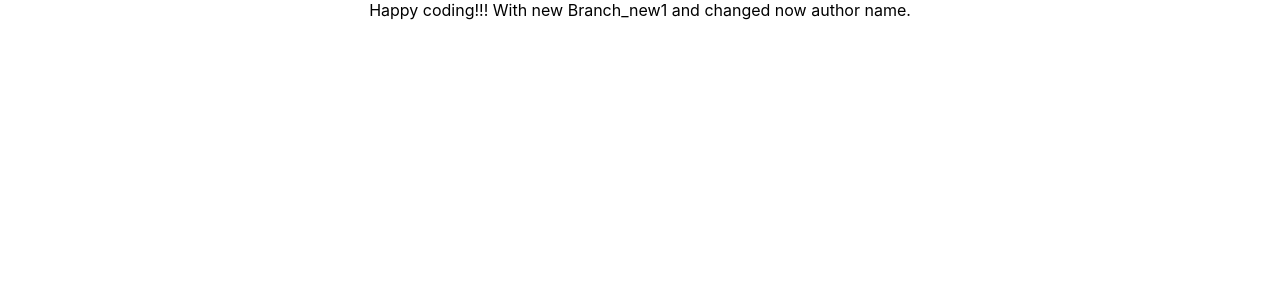
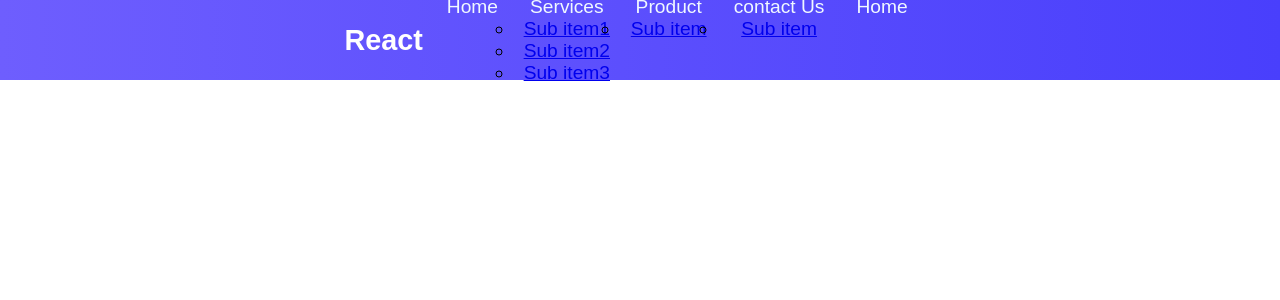
Before and after one commit to AntoXavier8573/my-app-reactjs, a React (Create React App) app: page / in a window 1280 px wide. Shown: the top 300 px of the page. Built offline with nearby package versions, Linux system fonts and the light colour scheme.

Commit message:
Navbar Initial

```diff
--- a/public/index.html
+++ b/public/index.html
@@ -10,6 +10,7 @@
       content="Web site created using create-react-app"
     />
     <link rel="apple-touch-icon" href="%PUBLIC_URL%/logo192.png" />
+    <link rel="stylesheet" href="https://cdnjs.cloudflare.com/ajax/libs/font-awesome/4.7.0/css/font-awesome.min.css">
     <!--
       manifest.json provides metadata used when your web app is installed on a
       user's mobile device or desktop. See https://developers.google.com/web/fundamentals/web-app-manifest/
--- a/src/App.css
+++ b/src/App.css
@@ -1,38 +1,6 @@
-.App {
-  text-align: center;
+* {
+  box-sizing: border-box;
+  margin: 0;
+  padding: 0;
+  font-family: Arial, Helvetica, sans-serif;
 }
-
-.App-logo {
-  height: 40vmin;
-  pointer-events: none;
-}
-
-@media (prefers-reduced-motion: no-preference) {
-  .App-logo {
-    animation: App-logo-spin infinite 20s linear;
-  }
-}
-
-.App-header {
-  background-color: #282c34;
-  min-height: 100vh;
-  display: flex;
-  flex-direction: column;
-  align-items: center;
-  justify-content: center;
-  font-size: calc(10px + 2vmin);
-  color: white;
-}
-
-.App-link {
-  color: #61dafb;
-}
-
-@keyframes App-logo-spin {
-  from {
-    transform: rotate(0deg);
-  }
-  to {
-    transform: rotate(360deg);
-  }
-}
--- a/src/App.js
+++ b/src/App.js
@@ -1,11 +1,10 @@
 import logo from './logo.svg';
 import './App.css';
-
+import Navbar from './Components/Navbar/Navbar.js'
 function App() {
   return (
     <div className="App">
-      Happy coding!!!
-      With new Branch_new1 and changed now author name.
+      <Navbar/>
     </div>
   );
 }
--- /dev/null
+++ b/src/Components/Navbar/Menuitems.js
@@ -0,0 +1,56 @@
+export const MenuItems = [
+   {
+      title: 'Home',
+      url: '#',
+      cName: 'nav-links',
+      subItem: [{
+      }]
+   },
+   {
+      title: 'Services',
+      url: '#',
+      cName: 'nav-links',
+      subItem: [{
+         title: 'Sub item1',
+         url: '#',
+         cName: 'sub-nav-links'
+      },
+      {
+         title: 'Sub item2',
+         url: '#',
+         cName: 'sub-nav-links'
+         },
+         {
+            title: 'Sub item3',
+            url: '#',
+            cName: 'sub-nav-links'
+         }]
+   },
+   {
+      title: 'Product',
+      url: '#',
+      cName: 'nav-links',
+      subItem: [{
+         title: 'Sub item',
+         url: '#',
+         cName: 'sub-nav-links'
+      }]
+   },
+   {
+      title: 'contact Us',
+      url: '#',
+      cName: 'nav-links',
+      subItem: [{
+         title: 'Sub item',
+         url: '#',
+         cName: 'sub-nav-links'
+      }]
+   },
+   {
+      title: 'Home',
+      url: '#',
+      cName: 'nav-links',
+      subItem: [{
+      }]
+   },
+]
--- /dev/null
+++ b/src/Components/Navbar/Navbar.css
@@ -0,0 +1,102 @@
+.NavbarItems {
+   background: linear-gradient(90deg, rgb(110, 94, 254) 0%, rgb(73, 63, 252, 1) 100%);
+   height: 80px;
+   display: flex;
+   justify-content: center;
+   align-items: center;
+   font-size: 1.2rem;
+
+}
+.navbar-logo{
+   color: white;
+   justify-self: start;
+   margin-left: 20px;
+   cursor: pointer;
+}
+
+.nav-menu {
+   display: grid;
+   grid-template-columns: repeat(5, auto);
+   /* grid-gap: 10px; */
+   list-style: none;
+   text-align: center;
+   /* width: 70vw; */
+   justify-content: end;
+   margin-right: 2rem;
+}
+
+.nav-links {
+   color: aliceblue;
+   text-decoration: none;
+   padding: 0.5rem 1rem;
+}
+
+.nav-links:hover {
+   background-color: aqua;
+   border-radius: 4px;
+   transition: all 0.2s ease-out;
+}
+
+.fa-bars {
+   color: wheat;
+}
+
+.nav-link-mobile {
+   display: none;
+}
+
+.menu-icon {
+   display: none;
+}
+
+@media screen and (max-width:500px) {
+   .NavbarItems {
+      position: relative;
+   }
+
+   .nav-menu {
+      display: flex;
+      flex-direction: column;
+      width: 100%;
+      /* height: 500px; */
+      position: absolute;
+      top: 80px;
+      left: -100%;
+      opacity: 1;
+      transition: all 0.5s ease;
+   }
+
+   .nav-menu.active {
+      background: #6668f4;
+      left: 0;
+      opacity: 1;
+      transition: all 0.5s ease;
+      z-index: 1;
+   }
+
+   .nav-links {
+      text-align: center;
+      padding: 1rem;
+      width: 100%;
+      display: table;
+   }
+
+   .nav-links:hover {
+      background-color: #7577fa;
+      border-radius: 0;
+   }
+   .navbar-logo{
+      position: absolute;
+      top: 0;
+      left: 0;
+      transform: translate(25%,50%);
+   }
+   .menu-icon{
+      display: block;
+      position: absolute;
+      top:0;
+      right:0;
+      transform: translate(-100%,60%);
+      cursor: pointer;
+   }
+}
--- /dev/null
+++ b/src/Components/Navbar/Navbar.js
@@ -0,0 +1,60 @@
+import React, { Component } from 'react'
+import { MenuItems } from "./Menuitems"
+import './Navbar.css'
+
+class Navbar extends Component {
+   state = { clicked: false }
+
+   handleClick = () => {
+      this.setState({ clicked: !this.state.clicked })
+   }
+
+   //    componentDidMount() {
+   //       window.addEventListener("resize", this.resize.bind(this));
+   //       if(window.innerWidth >= 500)
+   //       this.resize();
+   //   }
+
+   //   resize() {
+   //       this.setState({clicked: window.innerWidth <= 500});
+   //   }
+   render() {
+      return (
+         <nav className='NavbarItems'>
+            <h1 className='navbar-logo'>
+               React <i className='fa fa-react'></i>
+            </h1>
+            <div className='menu-icon' onClick={this.handleClick}>
+               <i className={this.state.clicked ? 'fa fa-times' : 'fa fa-bars'}></i>
+            </div>
+            <ul className={this.state.clicked ? 'nav-menu active' : 'nav-menu'}>
+               {MenuItems.map((item, index) => {
+                  return (
+                     <li key={index}>
+                        <a className={item.cName} href={item.url}>
+                           {item.title}
+                        </a>{item.subItem[0].title != undefined &&
+                           <ul>
+                              {item.subItem.map((item, index) => {
+                                 return (
+
+                                    <li key={index}>
+                                       <a className={item.cName} href={item.url}>
+                                          {item.title}
+                                       </a>
+                                    </li>
+                                 )
+                              })
+                              }
+                           </ul>
+                        }
+                     </li>
+                  )
+               })}
+            </ul>
+         </nav>
+      )
+   }
+}
+
+export default Navbar
```
